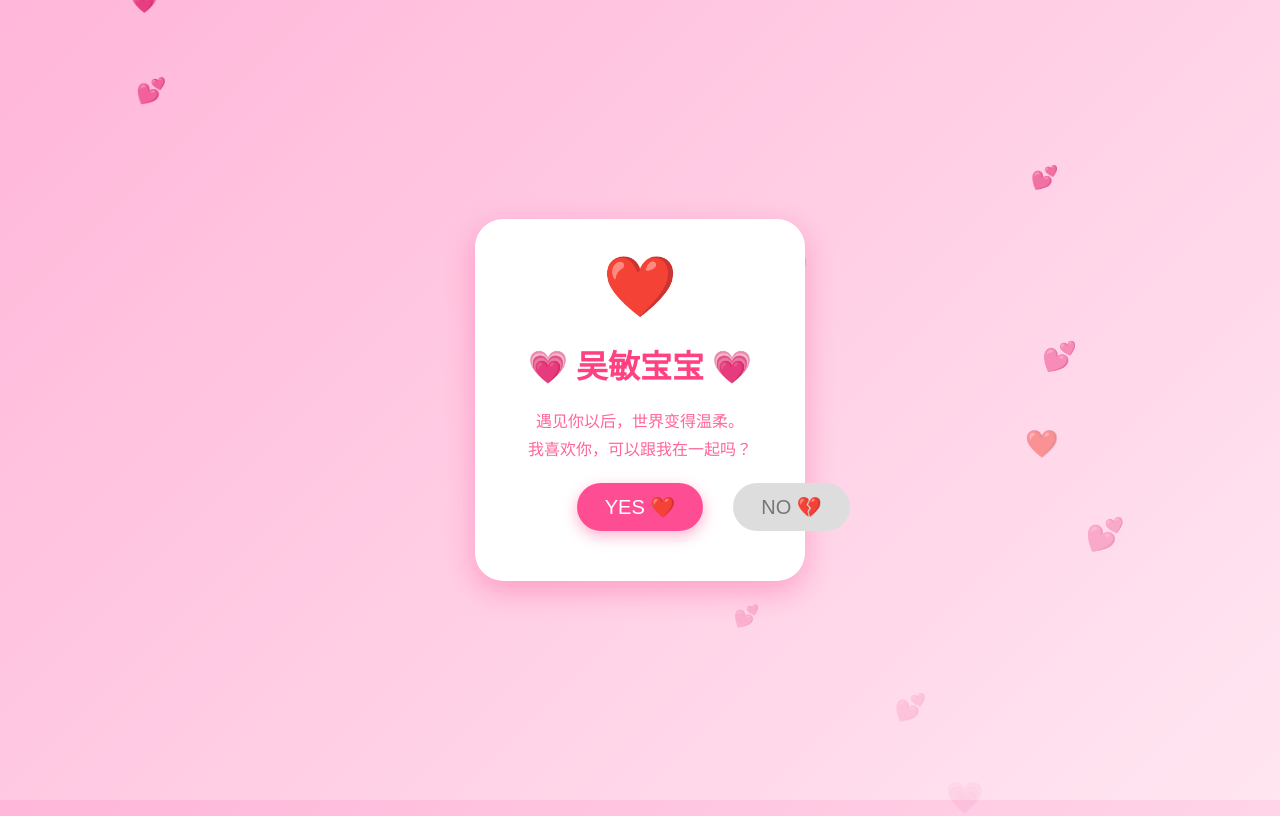
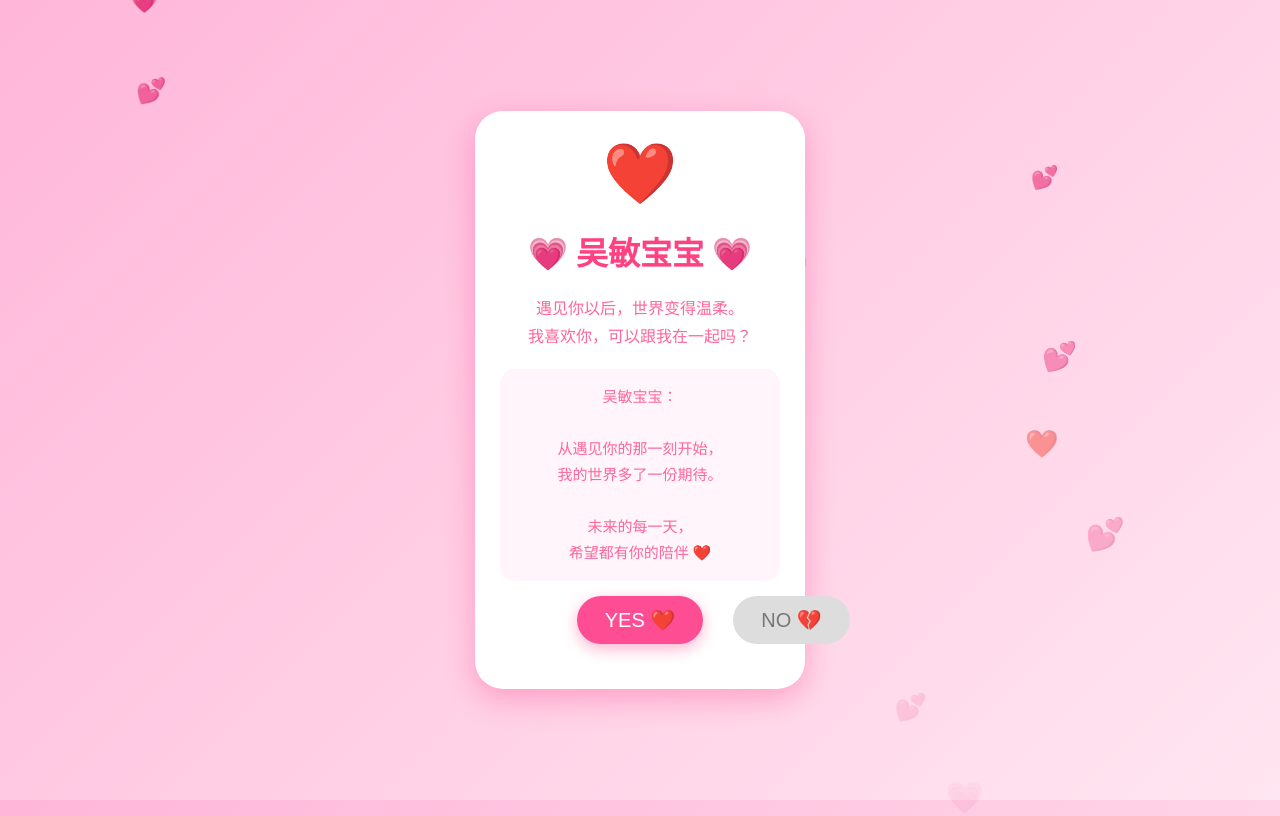
Before and after one commit to gys041018/Missing1015, a plain HTML site: page index.html in a window 1280 px wide. Drawn offline with Linux system fonts and the light colour scheme.

Commit message:
Update index.html

```diff
--- a/index.html
+++ b/index.html
@@ -1,6 +1,7 @@
 <!DOCTYPE html>
 <html>
 <head>
+
 <meta charset="UTF-8">
 <meta name="viewport" content="width=device-width,initial-scale=1.0">
 
@@ -40,7 +41,7 @@ body{
 
     width:330px;
 
-    padding:35px 25px;
+    padding:30px 25px;
 
     background:white;
 
@@ -102,7 +103,28 @@ h2{
 
     line-height:28px;
 
-    min-height:60px;
+    min-height:50px;
+
+}
+
+
+/* 专属情书 */
+
+.letter{
+
+    margin-top:18px;
+
+    padding:15px;
+
+    background:#fff5fa;
+
+    border-radius:15px;
+
+    color:#ff6699;
+
+    font-size:15px;
+
+    line-height:26px;
 
 }
 
@@ -246,12 +268,31 @@ button{
 </div>
 
 
+
 <h1>
 💗 吴敏宝宝 💗
 </h1>
 
 
+
 <div class="text" id="text"></div>
+
+
+
+<div class="letter">
+
+吴敏宝宝：<br><br>
+
+从遇见你的那一刻开始，<br>
+
+我的世界多了一份期待。<br><br>
+
+未来的每一天，<br>
+
+希望都有你的陪伴 ❤️
+
+</div>
+
 
 
 <button id="yes">
@@ -264,7 +305,9 @@ NO 💔
 </button>
 
 
+
 </div>
+
 
 
 
@@ -313,6 +356,7 @@ typing,
 
 
 typing();
+
 
 
 
@@ -371,7 +415,10 @@ document.querySelector(".card").innerHTML=
 
 
 <p>
-以后请多多指教💕
+未来的每一天，
+<br>
+请让我陪着你 💕
+
 </p>
 
 `;
@@ -386,6 +433,7 @@ fireworks();
 
 
 };
+
 
 
 
@@ -411,6 +459,8 @@ Math.random()*75+"vh";
 
 
 };
+
+
 
 
 
@@ -469,8 +519,6 @@ love.remove();
 
 
 
-// 限制数量
-
 let list=
 document.querySelectorAll(".love");
 
@@ -486,6 +534,8 @@ list[0].remove();
 
 
 },500);
+
+
 
 
 
```
